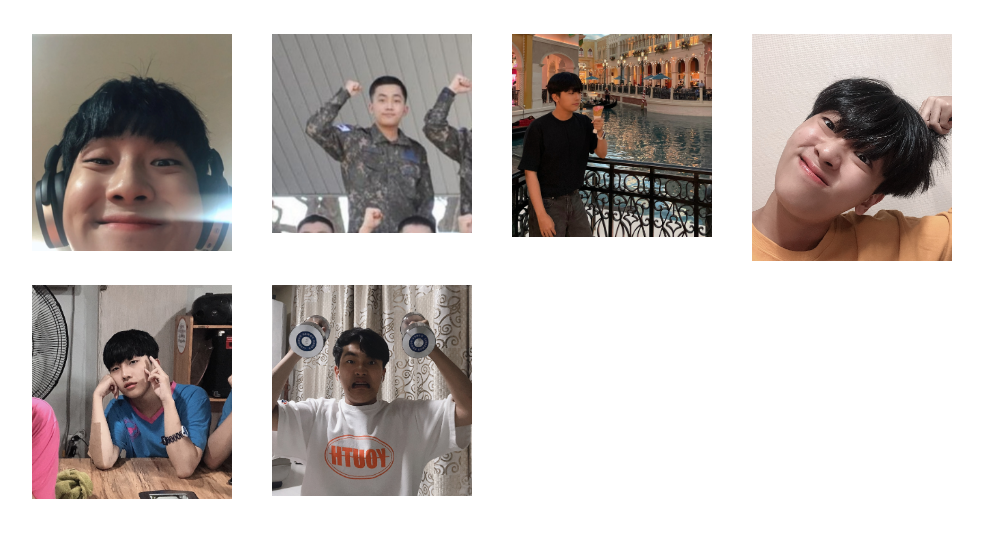
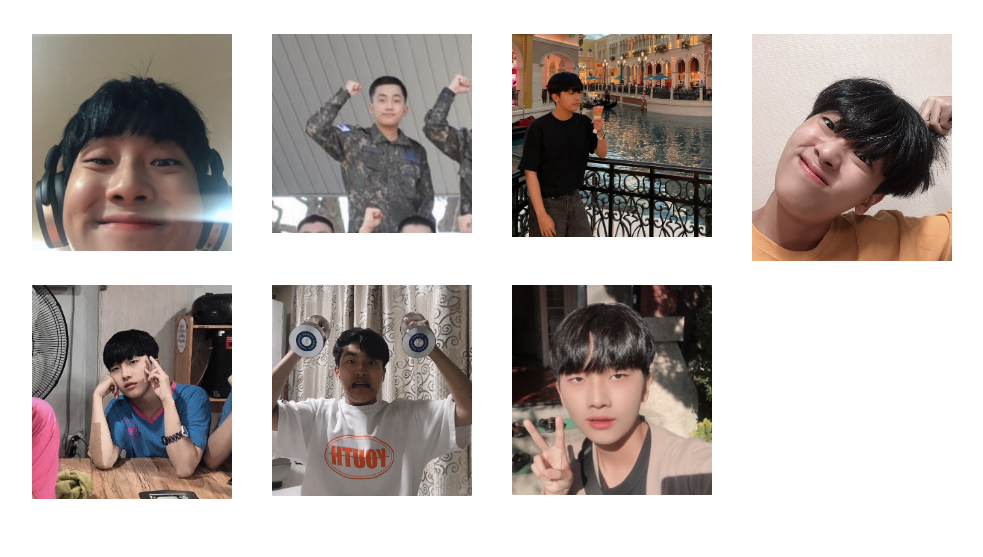
Before and after one commit to yxun20/Mid-Term-Project, a plain HTML site: page home.html in a window 1280 px wide. Shown: the part 243-800 px from the top of the page, without its empty margins (128-1111 px from the left). Drawn offline with Linux system fonts and the light colour scheme; a web font is replaced by a local one.

Commit message:
Update home.html

```diff
--- a/home.html
+++ b/home.html
@@ -46,7 +46,7 @@
                     <img src="006.jpg" width ="200px">
                 </div>
                 <div class = 'img7'>
-                    <img src="" width ="200px">
+                    <img src="007.jpg" width ="200px">
                 </div>
                 <div class = 'img8'>
                     <img src="" width ="200px">
```
